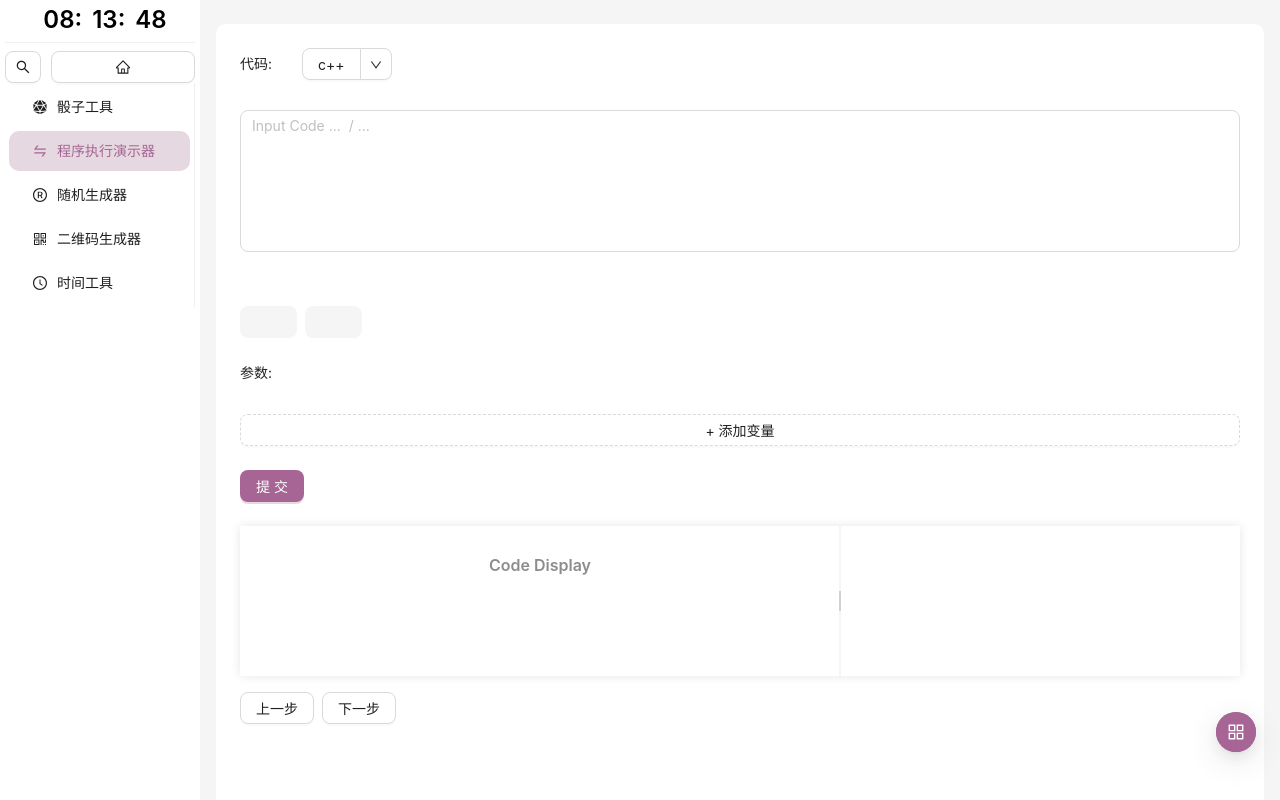
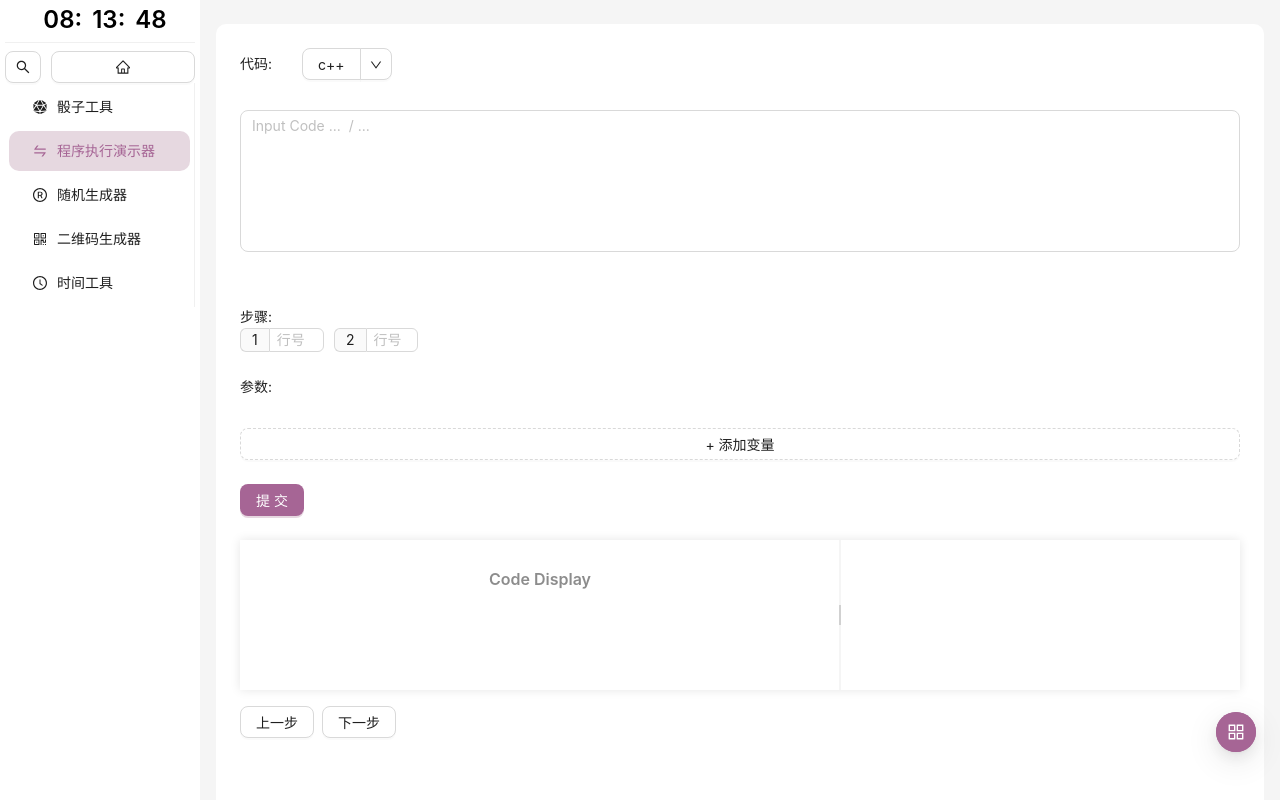
Before and after one commit to iceriny/TeachingTools, a React (Vite) app: page / in a window 1280 px wide. Both pictures are taken after a click on the item "程序执行演示器". Shown: the top 800 px of the page. Built offline with nearby package versions, Linux system fonts and the light colour scheme.

Commit message:
refactor(components): 重构执行演示器组件
- 移除了未使用的 stepCount 状态
- 替换了 Input.OTP 组件为 NumberListInput 组件
- 添加了步骤输入的标签
- 注释掉了部分未使用的代码

```diff
--- /dev/null
+++ b/src/components/NumberListInput/Main.tsx
@@ -0,0 +1,79 @@
+import { Button, Flex } from "antd";
+import { DeleteOutlined } from "@ant-design/icons";
+
+import SingleNumberInput, { SingleNumberInputProps } from "./SingleNumberInput";
+import { useCallback, useState } from "react";
+
+interface NumberListInputProps {
+    length?: number;
+    value?: number[];
+    onChange?: (value: number[]) => void;
+}
+
+function getSingleNumberInputComponent(
+    length: number,
+    props: Omit<Omit<Omit<SingleNumberInputProps, "index">, "id">, "value">,
+    values?: number[]
+) {
+    const components = [];
+    for (let i = 0; i < length; i++) {
+        components.push(
+            <SingleNumberInput
+                value={values?.[i]}
+                key={i}
+                id={"input-" + (i + 1)}
+                index={i + 1}
+                {...props}
+            />
+        );
+    }
+    return components;
+}
+
+const Main: React.FC<NumberListInputProps> = ({ value, onChange }) => {
+    const [values, setValues] = useState<number[]>(value || []);
+    const [length, setLength] = useState<number>(2);
+
+    const handlePressEnter = useCallback(
+        (_: number, index: number) => {
+            setLength(length + 1);
+            document.getElementById("input-" + (index + 1))?.focus();
+        },
+        [length, onChange]
+    );
+    const handleChange = useCallback(
+        (value: number, index: number) => {
+            const newValues = [...values];
+            newValues[index] = value;
+            setValues(newValues);
+            onChange?.(newValues);
+        },
+        [onChange]
+    );
+
+    return (
+        <Flex gap={10} align="center" wrap>
+            {getSingleNumberInputComponent(
+                length,
+                {
+                    onPressEnter: handlePressEnter,
+                    onChange: handleChange,
+                },
+                values
+            )}
+            {values.length > 0 && (
+                <Button
+                    type="default"
+                    size="small"
+                    icon={<DeleteOutlined />}
+                    onClick={() => {
+                        setValues([]);
+                        setLength(2);
+                    }}
+                />
+            )}
+        </Flex>
+    );
+};
+
+export default Main;
--- /dev/null
+++ b/src/components/NumberListInput/SingleNumberInput.tsx
@@ -0,0 +1,63 @@
+import { InputNumber } from "antd";
+import type { InputNumberProps } from "antd";
+import { useState } from "react";
+
+export interface SingleNumberInputProps {
+    defaultValue?: number;
+    value?: number;
+    id: string;
+    index: number;
+    onChange?: (value: number, index: number) => void;
+    onPressEnter?: (value: number, index: number) => void;
+}
+const SingleNumberInput: React.FC<SingleNumberInputProps> = ({
+    defaultValue,
+    value,
+    id,
+    index,
+    onChange,
+    onPressEnter,
+}) => {
+    const [inputValue, setInputValue] = useState<number | string>(
+        value || defaultValue || ""
+    );
+    const handleChange: InputNumberProps["onChange"] = (value) => {
+        const newValue = parseInt(value as string);
+        if (!isNaN(newValue)) {
+            onChange?.(newValue, index);
+            setInputValue(newValue);
+        }
+    };
+    const handleonPressEnter: React.KeyboardEventHandler<HTMLInputElement> = (
+        event
+    ) => {
+        const element = event.target as HTMLInputElement;
+        const newValue = parseInt(element.value);
+        if (!isNaN(newValue)) {
+            onPressEnter?.(newValue, index);
+        }
+    };
+    return (
+        <InputNumber
+            id={id}
+            defaultValue={defaultValue}
+            value={inputValue}
+            addonBefore={index}
+            type="number"
+            size="small"
+            placeholder="行号"
+            style={{
+                width: `${
+                    5 +
+                    (typeof inputValue === "string"
+                        ? 1
+                        : Math.abs(inputValue).toString().length - 1)
+                }em`,
+            }}
+            onChange={handleChange}
+            onPressEnter={handleonPressEnter}
+        />
+    );
+};
+
+export default SingleNumberInput;
--- /dev/null
+++ b/src/components/NumberListInput/index.ts
@@ -0,0 +1,3 @@
+import { default as NumberListInput } from "./Main";
+
+export default NumberListInput;
--- a/src/components/Page/ExecuteDemonstrator/ExecuteDemonstrator.tsx
+++ b/src/components/Page/ExecuteDemonstrator/ExecuteDemonstrator.tsx
@@ -23,6 +23,7 @@ const SyntaxHighlighter = React.lazy(() => import("react-syntax-highlighter"));
 
 import TExecuteDemonstrator from "../../../Tools/TExecuteDemonstrator";
 import { breakpointComparative, useBreakpoint } from "../../Utilities";
+import NumberListInput from "../../NumberListInput";
 
 const { useToken } = theme;
 
@@ -85,7 +86,6 @@ const ExecuteDemonstrator: React.FC = () => {
 
     const { token } = useToken();
     const [code, setCode] = useState<string>(demonstrator._code);
-    const [stepCount, setStepCount] = useState<number>(2);
     // const [codeSteps, setCodeSteps] = useState<number[]>([]);
     const [currentLine, setCurrentLine] = useState<number>(0);
     const [langType, setLangType] = useState<keyof typeof langTypeLabel>("cpp");
@@ -176,15 +176,22 @@ const ExecuteDemonstrator: React.FC = () => {
                         />
                     </Form.Item>
                     <Form.Item>
-                        <Input.OTP
-                            length={stepCount}
-                            variant="filled"
-                            onInput={(e) => {
-                                setStepCount(e.length + 2);
-                                demonstrator.steps = [
-                                    ...e.map((e) => parseInt(e)),
-                                ];
+                        <div
+                            style={{
+                                color: token.colorText,
+                                fontSize: token.fontSize,
                             }}
+                        >
+                            步骤:
+                        </div>
+                        <NumberListInput
+                        // variant="filled"
+                        // onInput={(e) => {
+                        //     setStepCount(e.length + 2);
+                        //     demonstrator.steps = [
+                        //         ...e.map((e) => parseInt(e)),
+                        //     ];
+                        // }}
                         />
                     </Form.Item>
                 </Space>
```
